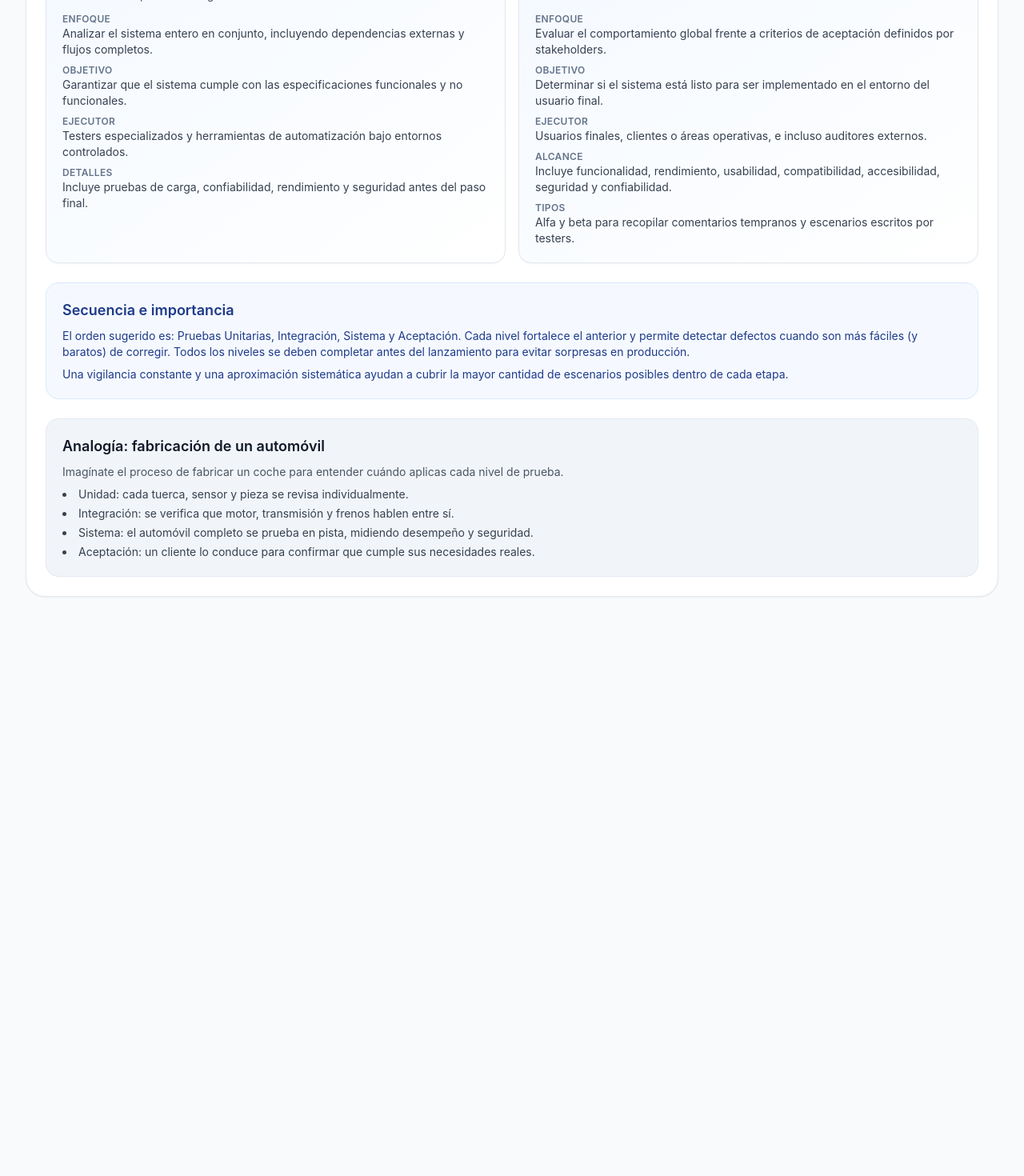
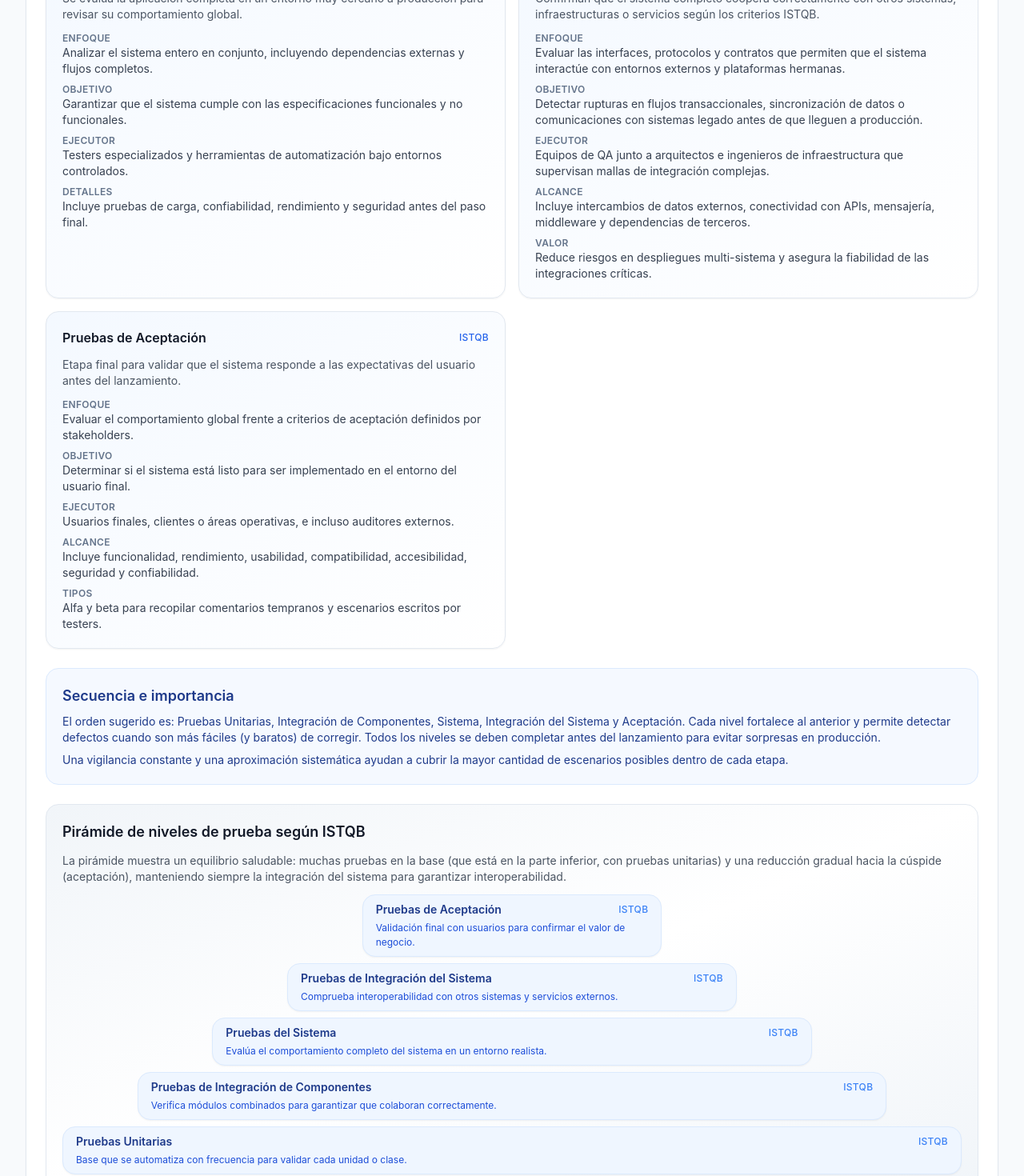
Before and after one commit to julianrodriguez-Sofka/SOLID, a React (Vite) app in the folder solid-web/: page / in a window 1280 px wide. Shown: the part 3100-4570 px from the top of the page at 80% size. Before the commit the page ends 3886 px from the top, so only its background shows below. Built offline with nearby package versions, Linux system fonts and the light colour scheme.

Commit message:
Feat Piramide

```diff
--- a/solid-web/src/components/TestingLevelsSection.jsx
+++ b/solid-web/src/components/TestingLevelsSection.jsx
@@ -76,6 +76,34 @@ const testingLevels = [
     ],
   },
   {
+    id: 'system-integration',
+    title: 'Pruebas de Integración del Sistema',
+    summary:
+      'Confirman que el sistema completo coopera correctamente con otros sistemas, infraestructuras o servicios según los criterios ISTQB.',
+    details: [
+      {
+        label: 'Enfoque',
+        text: 'Evaluar las interfaces, protocolos y contratos que permiten que el sistema interactúe con entornos externos y plataformas hermanas.',
+      },
+      {
+        label: 'Objetivo',
+        text: 'Detectar rupturas en flujos transaccionales, sincronización de datos o comunicaciones con sistemas legado antes de que lleguen a producción.',
+      },
+      {
+        label: 'Ejecutor',
+        text: 'Equipos de QA junto a arquitectos e ingenieros de infraestructura que supervisan mallas de integración complejas.',
+      },
+      {
+        label: 'Alcance',
+        text: 'Incluye intercambios de datos externos, conectividad con APIs, mensajería, middleware y dependencias de terceros.',
+      },
+      {
+        label: 'Valor',
+        text: 'Reduce riesgos en despliegues multi-sistema y asegura la fiabilidad de las integraciones críticas.',
+      },
+    ],
+  },
+  {
     id: 'acceptance',
     title: 'Pruebas de Aceptación',
     summary:
@@ -109,7 +137,36 @@ const analogySteps = [
   'Unidad: cada tuerca, sensor y pieza se revisa individualmente.',
   'Integración: se verifica que motor, transmisión y frenos hablen entre sí.',
   'Sistema: el automóvil completo se prueba en pista, midiendo desempeño y seguridad.',
+  'Integración del sistema: se confirma que el coche se comunica con centros de control, servicios en la nube y otras máquinas.',
   'Aceptación: un cliente lo conduce para confirmar que cumple sus necesidades reales.',
+]
+
+const pyramidLevels = [
+  {
+    label: 'Pruebas Unitarias',
+    description: 'Base que se automatiza con frecuencia para validar cada unidad o clase.',
+    width: 'w-full',
+  },
+  {
+    label: 'Pruebas de Integración de Componentes',
+    description: 'Verifica módulos combinados para garantizar que colaboran correctamente.',
+    width: 'w-5/6',
+  },
+  {
+    label: 'Pruebas del Sistema',
+    description: 'Evalúa el comportamiento completo del sistema en un entorno realista.',
+    width: 'w-2/3',
+  },
+  {
+    label: 'Pruebas de Integración del Sistema',
+    description: 'Comprueba interoperabilidad con otros sistemas y servicios externos.',
+    width: 'w-1/2',
+  },
+  {
+    label: 'Pruebas de Aceptación',
+    description: 'Validación final con usuarios para confirmar el valor de negocio.',
+    width: 'w-1/3',
+  },
 ]
 
 const TestingLevelsSection = () => {
@@ -121,11 +178,12 @@ const TestingLevelsSection = () => {
         <p className="text-gray-600">
           Los niveles de pruebas de software agrupan las fases del ciclo de vida (SDLC) según ISTQB, con el objetivo
           de hacer las pruebas más eficientes, organizadas y enfocadas en riesgos específicos de cada componente o
-          sistema.
+          sistema. Los cinco niveles considerados son: Pruebas Unitarias, Integración de Componentes, Sistema,
+          Integración del Sistema y Aceptación.
         </p>
         <p className="text-gray-600">
           Cada nivel puede ejecutar tanto pruebas funcionales como no funcionales, manteniendo la trazabilidad y la
-          capacidad de localizar escenarios en etapas concretas.
+          capacidad de localizar escenarios en etapas concretas, incluida la colaboración del sistema con otros entornos.
         </p>
       </div>
 
@@ -155,14 +213,37 @@ const TestingLevelsSection = () => {
       <div className="bg-blue-50/60 border border-blue-100 rounded-2xl p-5 space-y-2">
         <h4 className="text-lg font-semibold text-blue-900">Secuencia e importancia</h4>
         <p className="text-sm text-blue-900">
-          El orden sugerido es: Pruebas Unitarias, Integración, Sistema y Aceptación. Cada nivel fortalece el
-          anterior y permite detectar defectos cuando son más fáciles (y baratos) de corregir. Todos los niveles se
-          deben completar antes del lanzamiento para evitar sorpresas en producción.
+          El orden sugerido es: Pruebas Unitarias, Integración de Componentes, Sistema, Integración del Sistema y
+          Aceptación. Cada nivel fortalece al anterior y permite detectar defectos cuando son más fáciles (y baratos)
+          de corregir. Todos los niveles se deben completar antes del lanzamiento para evitar sorpresas en producción.
         </p>
         <p className="text-sm text-blue-900">
           Una vigilancia constante y una aproximación sistemática ayudan a cubrir la mayor cantidad de escenarios
           posibles dentro de cada etapa.
         </p>
+      </div>
+
+      <div className="bg-gradient-to-br from-slate-100 via-white to-slate-100 border border-slate-200 rounded-2xl p-5 space-y-3">
+        <h4 className="text-lg font-semibold text-gray-900">Pirámide de niveles de prueba según ISTQB</h4>
+        <p className="text-sm text-gray-600">
+          La pirámide muestra un equilibrio saludable: muchas pruebas en la base (que está en la parte inferior, con pruebas
+          unitarias) y una reducción gradual hacia la cúspide (aceptación), manteniendo siempre la integración del sistema
+          para garantizar interoperabilidad.
+        </p>
+        <div className="space-y-2">
+          {[...pyramidLevels].reverse().map((level) => (
+            <div
+              key={level.label}
+              className={`mx-auto ${level.width} rounded-2xl bg-blue-50 border border-blue-100 px-4 py-2 shadow-sm`}
+            >
+              <div className="flex items-center justify-between text-sm text-blue-900">
+                <span className="font-semibold">{level.label}</span>
+                <span className="text-xs font-medium uppercase tracking-wide text-blue-500">ISTQB</span>
+              </div>
+              <p className="text-[0.75rem] text-blue-700 mt-1">{level.description}</p>
+            </div>
+          ))}
+        </div>
       </div>
 
       <div className="bg-slate-100 border border-slate-200 rounded-2xl p-5 space-y-2">
```
